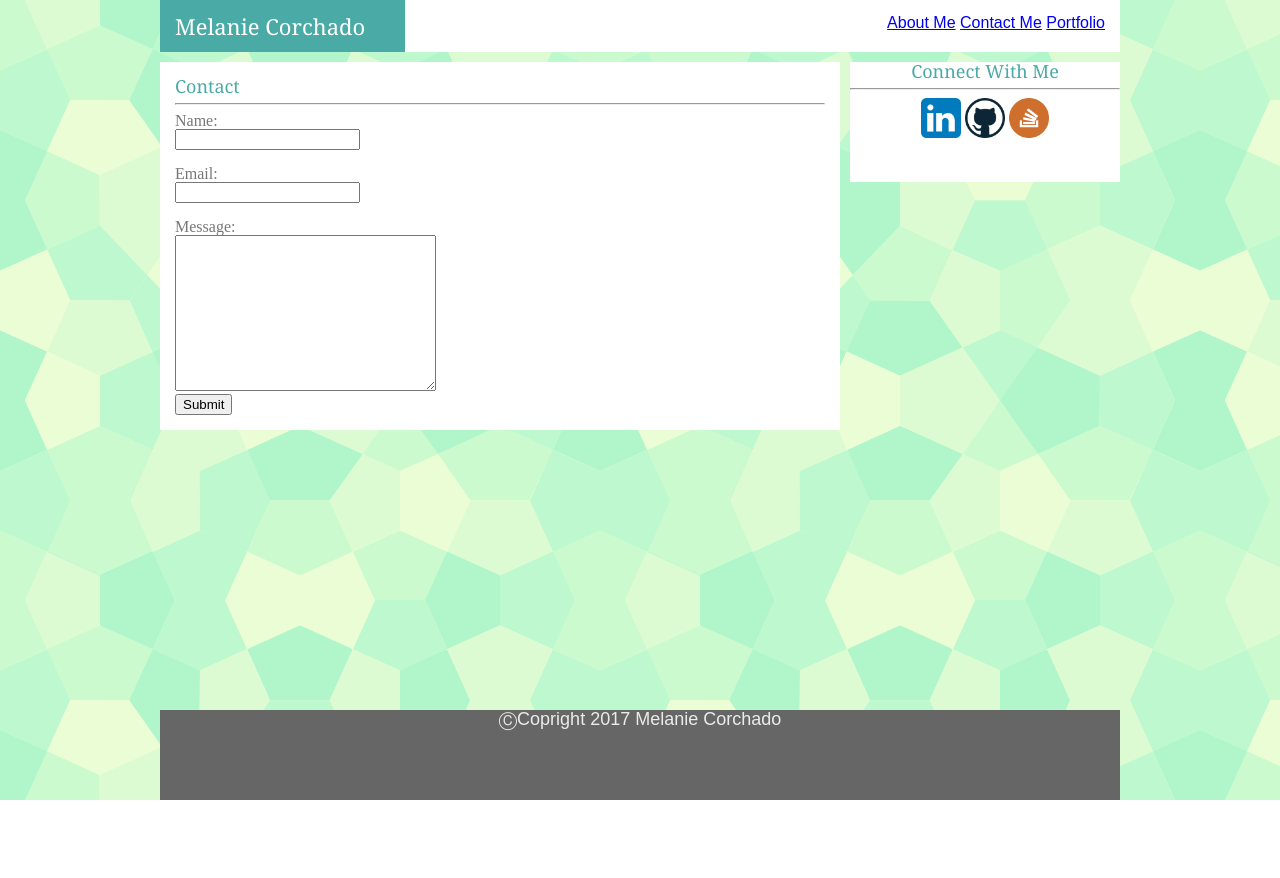
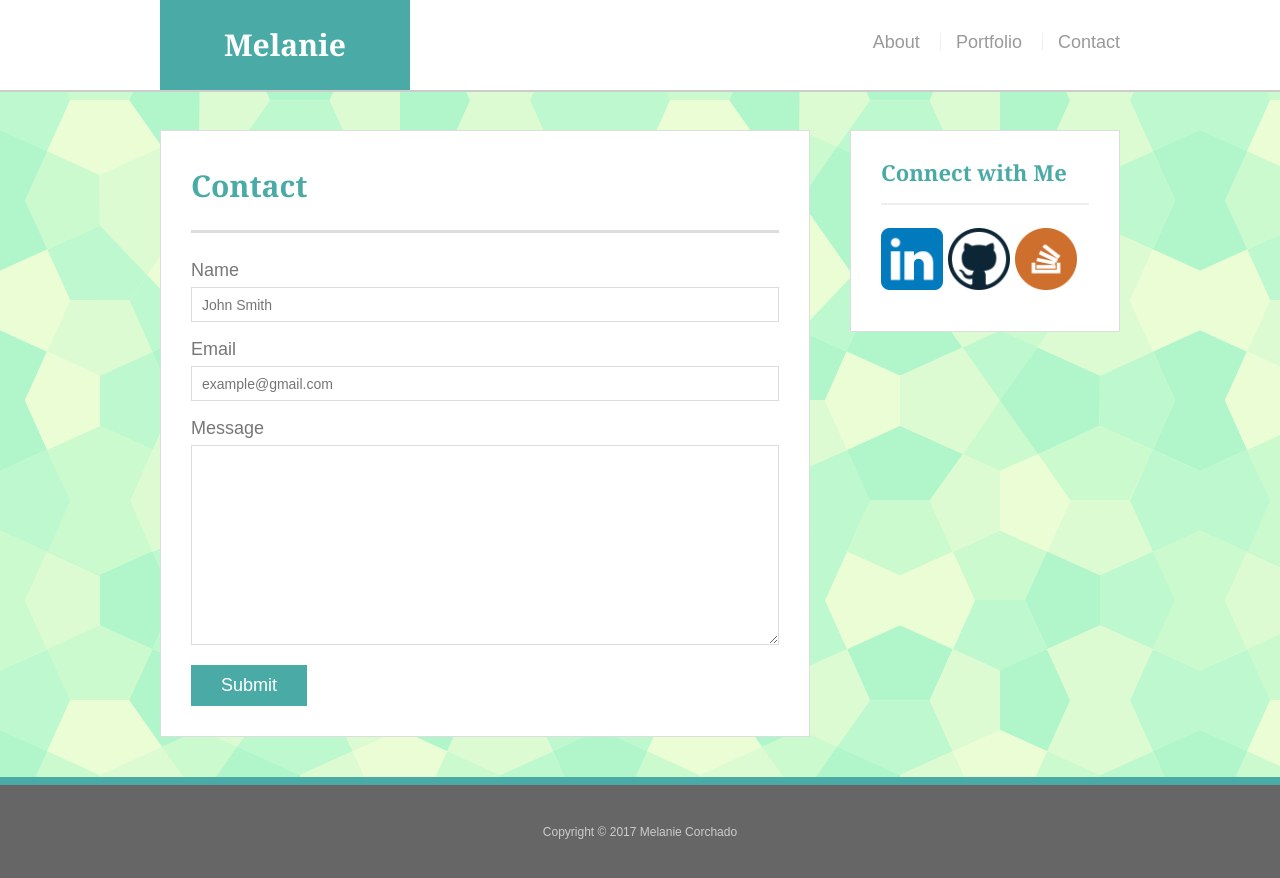
Before and after one commit to melaniecorchado/Responsive-Portfolio, a plain HTML site: page contact.html in a window 1280 px wide. Before the commit the page ends 800 px from the top, so only its background shows below. Drawn offline with Linux system fonts and the light colour scheme.

Commit message:
updated files

```diff
--- /dev/null
+++ b/assets/css/mobile.css
@@ -0,0 +1,278 @@
+body {
+  font-family: Arial, "Helvetica Neue", Helvetica, sans-serif;
+  font-size: 18px;
+  line-height: 34px;
+  color: #777;
+  background:url("../work/congruent_pentagon.png");
+}
+
+* {
+  box-sizing: border-box;
+}
+
+/* general */
+
+.container {
+  width: 100%;
+  max-width: 960px;
+  margin: 0 auto;
+  clear: both;
+}
+
+h1,
+h2,
+h3,
+p {
+  margin-bottom: 20px;
+}
+
+p:last-child {
+  margin-bottom: 0;
+}
+
+h1,
+h2,
+h3 {
+  font-family: Georgia, Times, "Times New Roman", serif;
+  font-weight: 700;
+  color: #4aaaa5;
+}
+
+h1 {
+  padding-bottom: 20px;
+  font-size: 30px;
+  line-height: 49px;
+  border-bottom: 3px solid #ddd;
+}
+
+h2,
+h3 {
+  font-size: 22px;
+}
+
+/* header */
+
+#masthead {
+  position: fixed;
+  z-index: 99;
+  width: 100%;
+  margin: 0 0 30px;
+  overflow: auto;
+  color: #fff;
+  background: #fff;
+  border-bottom: 2px solid #ccc;
+}
+
+#logo {
+  float: left;
+  width: 250px;
+  height: 90px;
+  font-family: Georgia, Times, "Times New Roman", serif;
+  font-size: 30px;
+  font-weight: 700;
+  line-height: 90px;
+  color: #fff;
+  text-align: center;
+  text-decoration: none;
+  background: #4aaaa5;
+}
+
+nav {
+  float: right;
+  margin-top: 25px;
+}
+
+nav a {
+  display: inline-block;
+  padding-left: 15px;
+  margin-left: 15px;
+  line-height: 18px;
+  color: #999;
+  text-decoration: none;
+  border-left: 1px solid #efefef;
+}
+
+nav a:first-child {
+  border-left: 0 none;
+}
+
+/* footer */
+
+footer {
+  padding: 30px 0;
+  clear: both;
+  font-size: 12px;
+  color: #fff;
+  color: #ccc;
+  text-align: center;
+  background: #666;
+  border-top: 8px solid #4aaaa5;
+}
+
+/* sidebar */
+
+.sidebar {
+  float: right;
+  width: 100%;
+  max-width: 270px;
+  padding: 30px;
+  margin-bottom: 20px;
+  background: #fff;
+  border: 1px solid #ddd;
+}
+
+h3,
+.sidebar h2 {
+  padding-bottom: 20px;
+  margin-bottom: 15px;
+  line-height: 22px;
+  border-bottom: 2px solid #eee;
+}
+
+.social {
+  width: 62px;
+  height: 62px;
+  margin-top: 8px;
+  margin-right: 5px;
+}
+
+.social:last-child {
+  margin-right: 0;
+}
+
+/* main */
+
+#main-container {
+  padding-top: 130px;
+}
+
+.main-section {
+  float: left;
+  width: 100%;
+  max-width: 650px;
+  padding: 30px;
+  margin: 0 0 40px;
+  background: #fff;
+  border: 1px solid #ddd;
+}
+
+/* portfolio page */
+
+.work {
+  position: relative;
+  float: left;
+  width: 274px;
+  margin: 20px 0 25px;
+  overflow: auto;
+}
+
+.work:nth-child(even) {
+  margin-right: 40px;
+}
+
+.work img {
+  width: 100%;
+  border: 0 none;
+  opacity: 0.8;
+}
+
+.work h3 {
+  position: absolute;
+  bottom: 20px;
+  width: 100%;
+  padding: 15px;
+  margin-bottom: 0;
+  font-weight: 300;
+  line-height: 30px;
+  color: #fff;
+  text-align: center;
+  background: #4aaaa5;
+  border-bottom: 0;
+}
+
+.auth-image {
+  float: left;
+  width: 200px;
+  height: auto;
+  margin-top: 10px;
+  margin-right: 25px;
+}
+
+/* contact page */
+
+#contact-form ul {
+  margin-bottom: 20px;
+}
+
+#contact-form li {
+  margin-bottom: 10px;
+}
+
+label,
+input[type=text],
+input[type=email],
+textarea {
+  display: block;
+  width: 100%;
+}
+
+input[type=text],
+input[type=email],
+textarea {
+  height: 35px;
+  padding: 0 10px;
+  font-size: 14px;
+  border: 1px solid #ddd;
+}
+
+textarea {
+  height: 200px;
+}
+
+input[type=submit] {
+  padding: 10px 30px;
+  font-size: 18px;
+  color: #fff;
+  cursor: pointer;
+  background: #4aaaa5;
+  border: 0 none;
+}
+
+
+@media screen and (max-width: 960px) {
+
+.main-section {
+  width: 750px;
+  margin-left: 30px;
+}
+
+.sidebar {
+  float:auto;
+}
+
+/* medium devices */
+@media screen and (max-width: 768px) {
+  .main-section {
+    width:500px;
+  }
+
+  .sidebar {
+    width:5s00px;
+    float:auto;
+  }
+
+}
+
+/* small devices */
+@media screen and (max-width: 640px) {
+  .main-section {
+
+  }
+
+  .sidebar {
+    width: 470px;
+    float: auto;
+
+  }
+
+}
--- a/assets/css/style.css
+++ b/assets/css/style.css
@@ -145,7 +145,6 @@ h4 {
 	margin:15px;
 }
 
-
 footer {
 	margin:0;
 	position: fixed;
@@ -159,14 +158,25 @@ footer {
 
 /* large devices */
 @media screen and (max-width: 960px) {
+	body {
+		background-color: green;
+	}
 
 
 }
+
 /* medium devices */
 @media screen and (max-width: 768px) {
+	body {
+		background-color: green;
+	}
 
 }
+
 /* small devices */
 @media screen and (max-width: 640px) {
+	body {
+		background-color: green;
+	}
 
 }
--- a/contact.html
+++ b/contact.html
@@ -2,61 +2,69 @@
 <html lang="en-us">
 
 <head>
-	 <meta charset="utf-8">
-			<title>Portfolio</title>
+  <meta charset="UTF-8">
+  <title>Contact | Melanie Corchado</title>
   <meta name="viewport" content="width=device-width, initial-scale=1">
-
   <link rel="stylesheet" type="text/css" href="assets/css/reset.css">
-		<link rel="stylesheet" type="text/css" href="assets/css/style.css">
-
+  <link rel="stylesheet" type="text/css" href="assets/css/mobile.css">
 </head>
 
 <body>
+
+  <header id="masthead">
     <div class="container">
+      <a href="index.html" id="logo">Melanie Corchado</a>
+      <nav>
+        <a href="index.html">About</a>
+        <a href="portfolio.html">Portfolio</a>
+        <a href="contact.html">Contact</a>
+      </nav>
+    </div>
+  </header>
 
-	<nav>
-	   <a href="index.html" id="navBarLink">About Me</a>
-	   <a href="contact.html" id="navBarLink">Contact Me</a>
-	   <a href="portfolio.html" id="navBarLink">Portfolio</a>
-	   </nav>
-					<h1>Melanie Corchado</h1>
+  <div id="main-container" class="container">
+    <section class="main-section">
+      <h1>Contact</h1>
+
+      <form id="contact-form">
+        <ul>
+          <li>
+            <label for="name">Name</label>
+            <input type="text" id="name" name="name" placeholder="John Smith" required="required">
+          </li>
+          <li>
+            <label for="email">Email</label>
+            <input type="email" id="email" name="email" placeholder="example@gmail.com" required="required">
+          </li>
+          <li>
+            <label for="message">Message</label>
+            <textarea id="message" name="message" required="required"></textarea>
+          </li>
+        </ul>
+        <input type="submit">
+      </form>
+
+    </section>
+
+    <section class="sidebar">
+      <div id="connect">
+        <h2>Connect with Me</h2>
+
+        <a href="https://www.linkedin.com/in/melanie-corchado-495601126/"><img src="assets/work/linkedin.png" class="social" alt="LinkedIn" height="40px" width="40px"></a>
+        <a href="https://github.com/melaniecorchado"><img src="assets/work/github.png" class="social" alt="Github" height="40px" width="40px"></a>
+        <a href="https://stackoverflow.com/users/7911123/melanie-corchado"><img src="assets/work/stackoverflow.png" class="social" alt="Stack Overflow" height="40px" width="40px"></a>
       </div>
 
-		<section class="sidebar">
-				<h3>Connect With Me</h3>
-				<hr>
-
-				<a href="https://www.linkedin.com/in/melanie-corchado-495601126/" target="_blank" alt="Linkedin link"><img src="assets/images/linkedin.png" height="40px" width="40px"></a>
-				<a href="https://github.com/melaniecorchado" target="_blank" alt="Github link"><img src="assets/images/github.png" height="40px" width="40px"></a>
-				<a href="https://stackoverflow.com/users/7911123/melanie-corchado" target="_blank" alt="stackoverflow link"><img src="assets/images/stackoverflow.png" height="40px" width="40px"></a>
     </section>
-
-			<div class="maincontact">
-				<h2>Contact</h2>
-				<hr>
-				<form action="/action_page.php">
-					Name:<br>
-					<input type="text" name="name">
-					<br><br>
-					Email:<br>
-					<input type="text" name="Email">
-					<br><br>
-				</form>
-
-						<form>
-						         Message:<br>
-								<textarea name="Message" rows="10" cols="30">
-								</textarea>
-								     <br>
-								<div class="submit">
-								<input type="submit" name="Submit">
-								</div>
-						</form>
-
   </div>
 
   <footer>
-				<p>&#9400;Copright 2017 Melanie Corchado</p>
+    <div class="container">
+      Copyright &copy; 2017 Melanie Corchado
+    </div>
   </footer>
 </body>
+
 </html>
+</body>
+</html>
```
Also changed, not shown: index.html (+42 -39 lines), portfolio.html (+53 -33 lines), assets/work/Hangman-icon.png (renamed from assets/images/Hangman-icon.png), assets/work/RPS.jpg (renamed from assets/images/RPS.jpg), assets/work/congruent_pentagon.png (renamed from assets/images/congruent_pentagon.png), assets/work/github.png (renamed from assets/images/github.png), assets/work/ipad.portfolio.jpg (renamed from assets/images/ipad.portfolio.jpg), assets/work/linkedin.png (renamed from assets/images/linkedin.png), assets/work/stackoverflow.png (renamed from assets/images/stackoverflow.png), assets/work/trivia.gif (renamed from assets/images/trivia.gif), assets/work/widget.png (renamed from assets/images/widget.png), 3 other files. Lines whose indentation alone changed are shown as unchanged.
